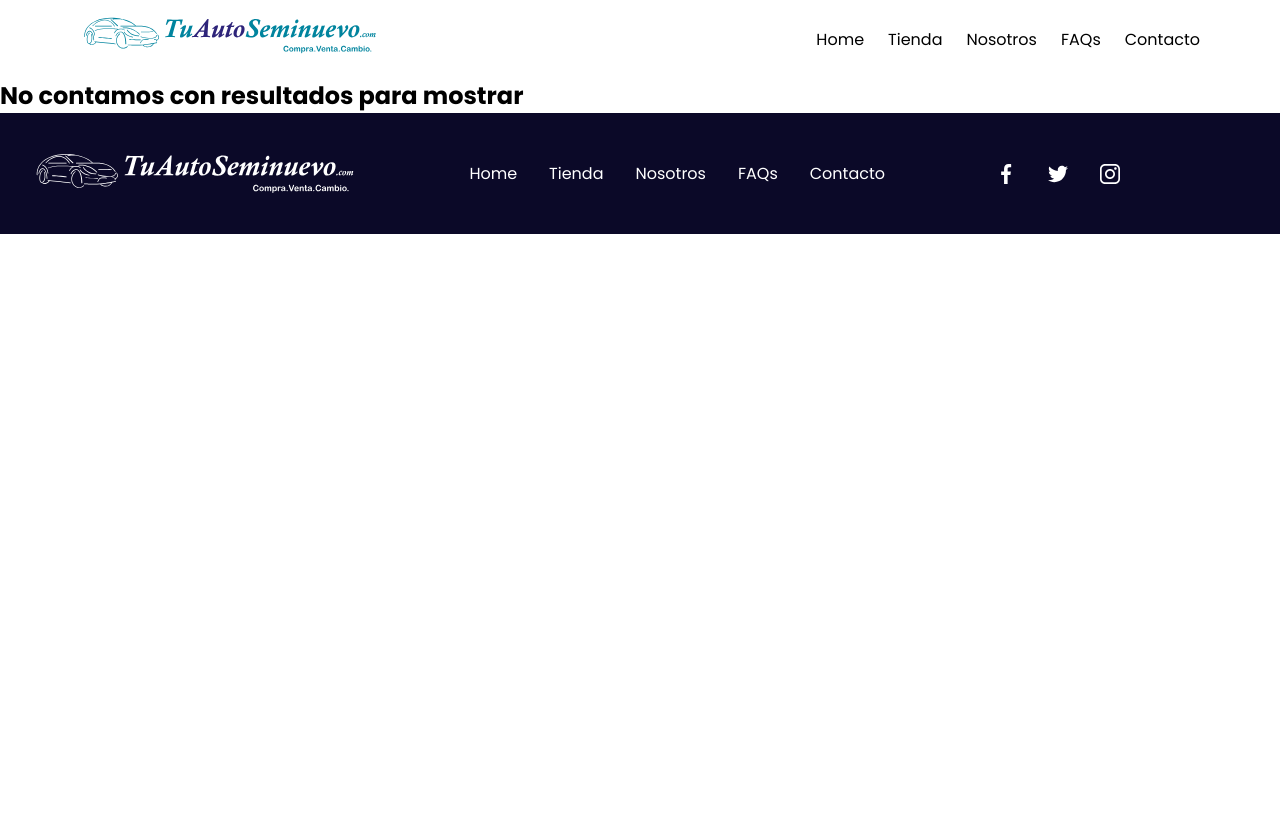
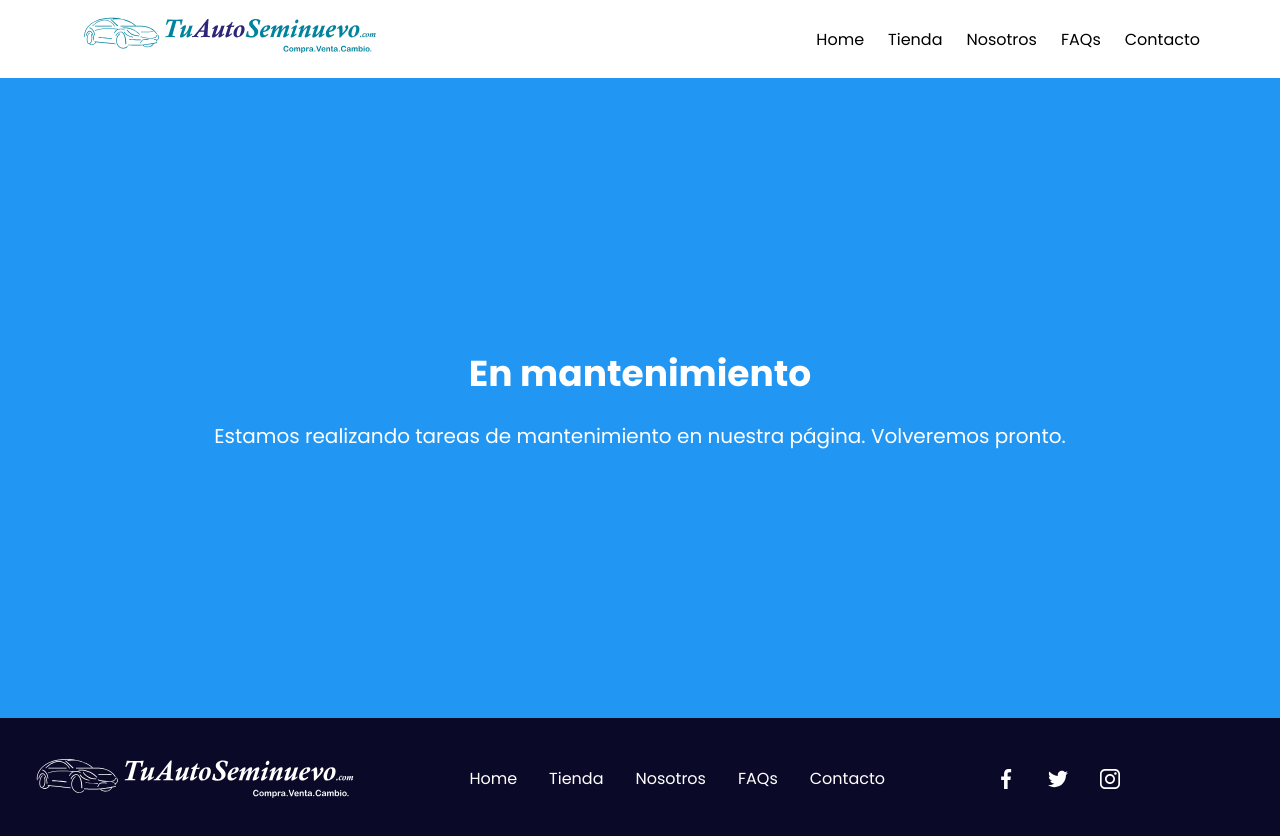
Before and after one commit to jonathanrosas-2000/tuAutoFrontend, a Next.js app: page /tienda in a window 1280 px wide. Shown: the top 836 px of the page. Before the commit the page ends 800 px from the top, so only its background shows below. Built offline with nearby package versions, Linux system fonts and the light colour scheme; no server answers.

Commit message:
Adding page under mantein

```diff
--- a/src/pages/tienda/index.tsx
+++ b/src/pages/tienda/index.tsx
@@ -67,7 +67,12 @@ const Tienda = () => {
           <Results products={filterProducts} searchTerm={searchTerm} brands={brands} years={uniqueYears} selectedYears={selectedYears} setSelectedYears={setSelectedYears} />
         </>
       ) : (
-        <h2>No contamos con resultados para mostrar</h2>
+        <div className="maintenance-container">
+          <h1 className="maintenance-heading">En mantenimiento</h1>
+          <p className="maintenance-message">
+            Estamos realizando tareas de mantenimiento en nuestra página. Volveremos pronto.
+          </p>
+        </div>
       )}
     </PrincipalLayout>
   )
--- a/src/styles/globals.css
+++ b/src/styles/globals.css
@@ -118,3 +118,25 @@
         }
     }
 }
+
+/* page under mantain */
+.maintenance-container {
+    display: flex;
+    flex-direction: column;
+    align-items: center;
+    justify-content: center;
+    height: 80vh;
+    background-color: #2196f3; /* Azul */
+    color: #fff; /* Blanco */
+    font-family: Arial, sans-serif;
+  }
+
+  .maintenance-heading {
+    font-size: 36px;
+    margin-bottom: 20px;
+  }
+
+  .maintenance-message {
+    font-size: 20px;
+    text-align: center;
+  }
```
